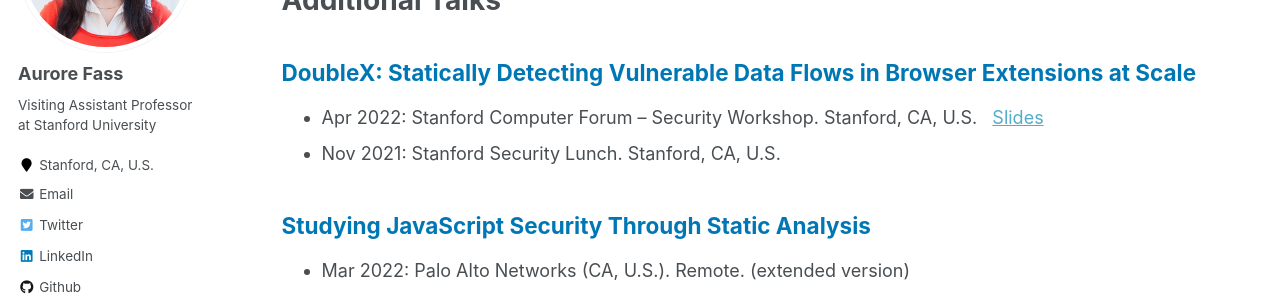
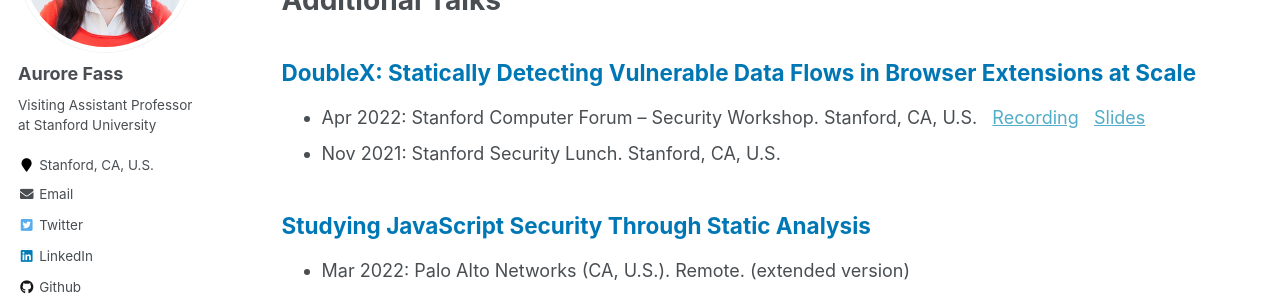
Before and after one commit to Aurore54F/aurore54f.github.io, a Jekyll site: the page built from _pages/publications.md, in a window 1280 px wide and 900 px high, scrolled down 1270 px. Shown: the part 153-449 px from the top of the window. Built offline with Jekyll 4.4.1, drawn with Linux system fonts in a browser that asks for light colours.

Commit message:
Added DoubleX Stanford Security Workshop recording

```diff
--- a/_pages/publications.md
+++ b/_pages/publications.md
@@ -28,7 +28,7 @@ author_profile: true
 
 
 ## <span style="color:rgb(0, 119, 181)"> DoubleX: Statically Detecting Vulnerable Data Flows in Browser Extensions at Scale  </span>
-* Apr 2022: Stanford Computer Forum -- Security Workshop. Stanford, CA, U.S. &nbsp; [Slides](https://aurore54f.github.io/papers/fass2022doublexstanford.talk.pdf)
+* Apr 2022: Stanford Computer Forum -- Security Workshop. Stanford, CA, U.S. &nbsp; [Recording](https://www.youtube.com/watch?v=gJcYjpYMDxE&list=PLqYw1C4YGfr3uC5jPER2dXiYEF2P_dG-5&index=8) &nbsp; [Slides](https://aurore54f.github.io/papers/fass2022doublexstanford.talk.pdf)
 * Nov 2021: Stanford Security Lunch. Stanford, CA, U.S.
 
 
```
